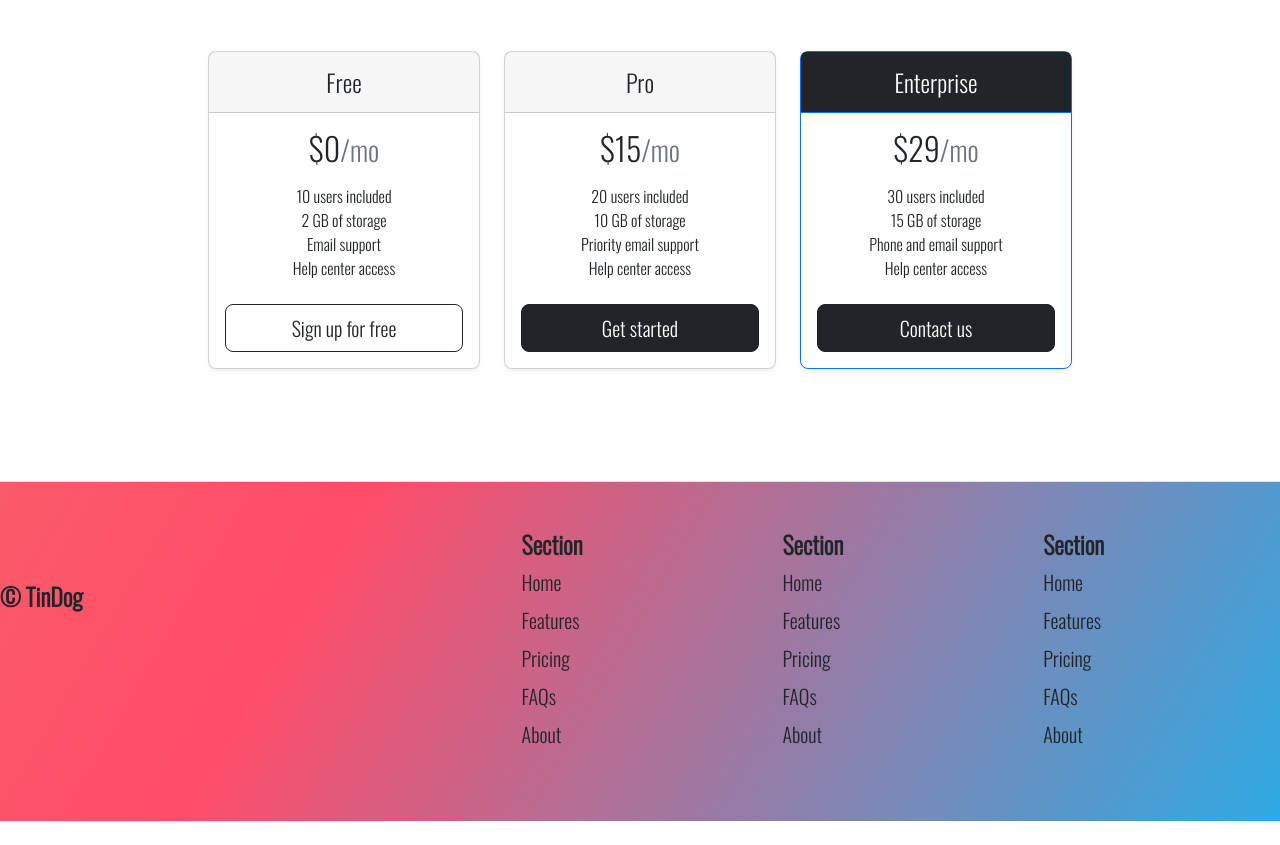
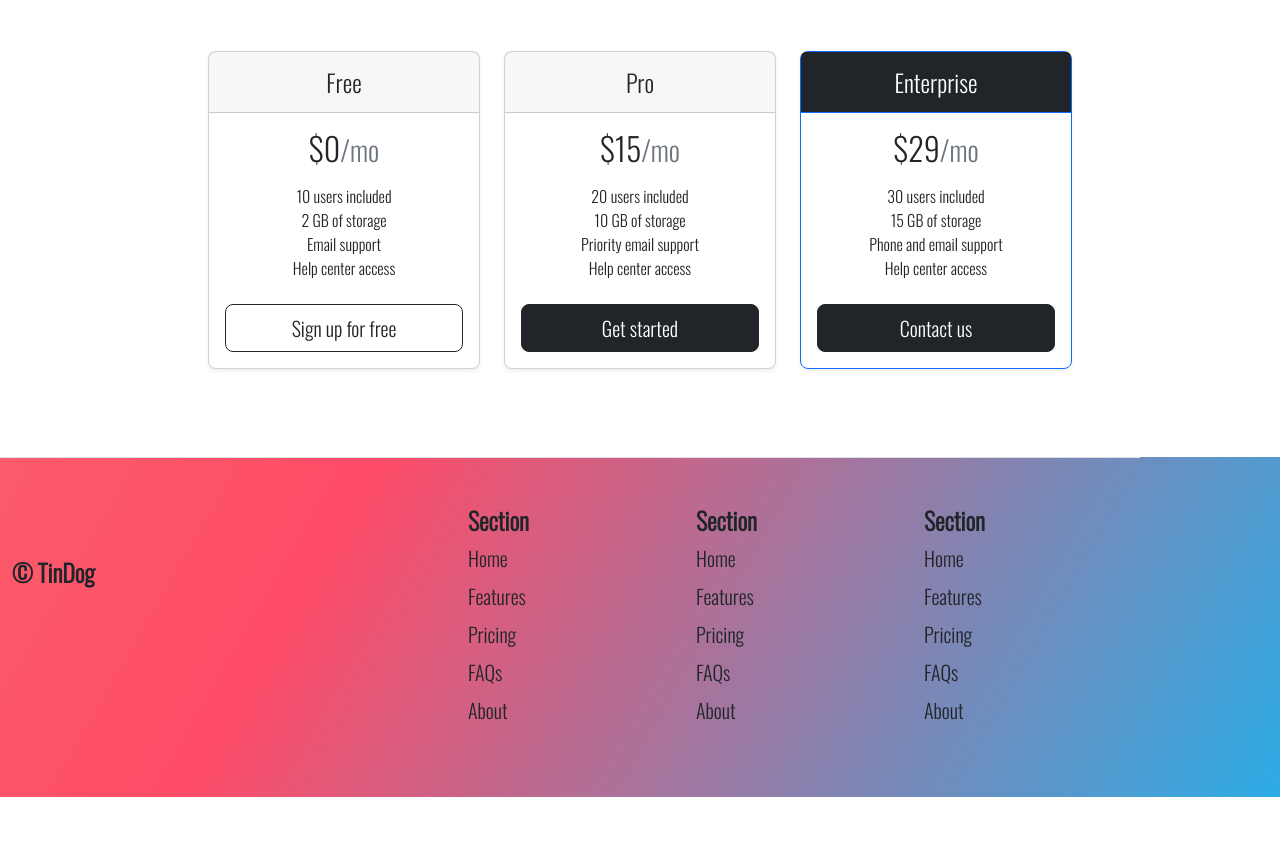
Before and after one commit to imdeveshshukla/TinDog, a plain HTML site: page index.html in a window 1280 px wide. Shown: the part 2127-2972 px from the top of the page. After the commit the page ends 2924 px from the top, so only its background shows below. Drawn offline with nearby package versions, Linux system fonts and the light colour scheme.

Commit message:
More Resposive

```diff
--- a/css/solution.css
+++ /dev/null
@@ -1,28 +0,0 @@
-.gradient-background {
-  background: linear-gradient(300deg, #00bfff, #ff4c68, #ef8172);
-  background-size: 180% 180%;
-  animation: gradient-animation 18s ease infinite;
-}
-
-@keyframes gradient-animation {
-  0% {
-    background-position: 0% 50%;
-  }
-  50% {
-    background-position: 100% 50%;
-  }
-  100% {
-    background-position: 0% 50%;
-  }
-}
-
-.icon-square {
-  width: 3rem;
-  height: 3rem;
-  border-radius: 0.75rem;
-}
-
-.profile-img {
-  border-radius: 50%;
-  height: 100px;
-}
--- a/css/style.css
+++ b/css/style.css
@@ -117,5 +117,5 @@ h1{
 
 /* Footer */
 #footCont{
-  display: inline;
+  /* display: inline; */
 }
--- a/index.html
+++ b/index.html
@@ -171,9 +171,9 @@
     </main>
   </section>
   <!-- Footer -->
-  <section id="footer">
+  <section id="footer" class="gradient-background">
     <div class="container m-0" id="footCont">
-      <footer class="row row-cols-1 row-cols-sm-2 row-cols-md-5 py-5 my-0 border-top gradient-background">
+      <footer class="row row-cols-1 row-cols-sm-2 row-cols-md-5 py-5 my-0 border-top ">
         <div class="col mb-3">
           <a href="/" class="d-flex align-items-center mb-3 link-dark text-decoration-none">
             <svg class="bi me-2" width="40" height="32"><use xlink:href="#bootstrap"></use></svg>
```
